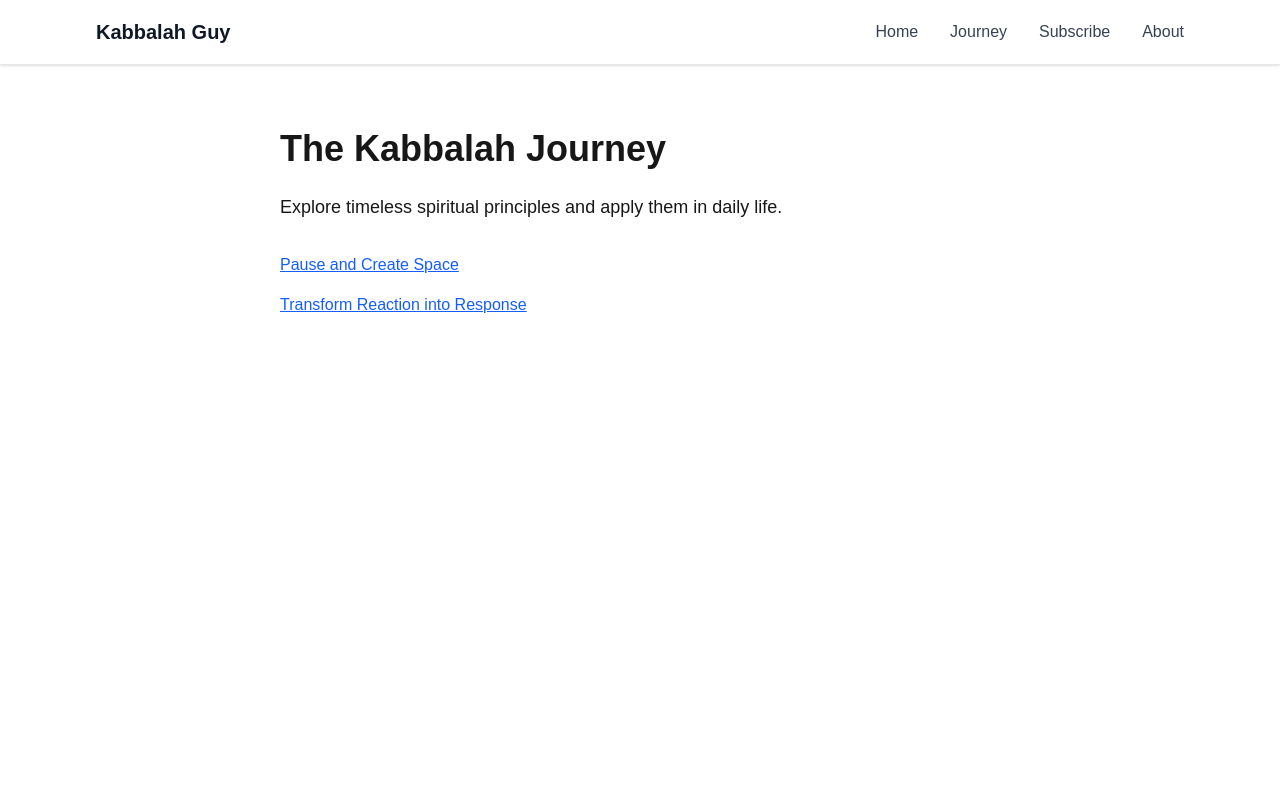
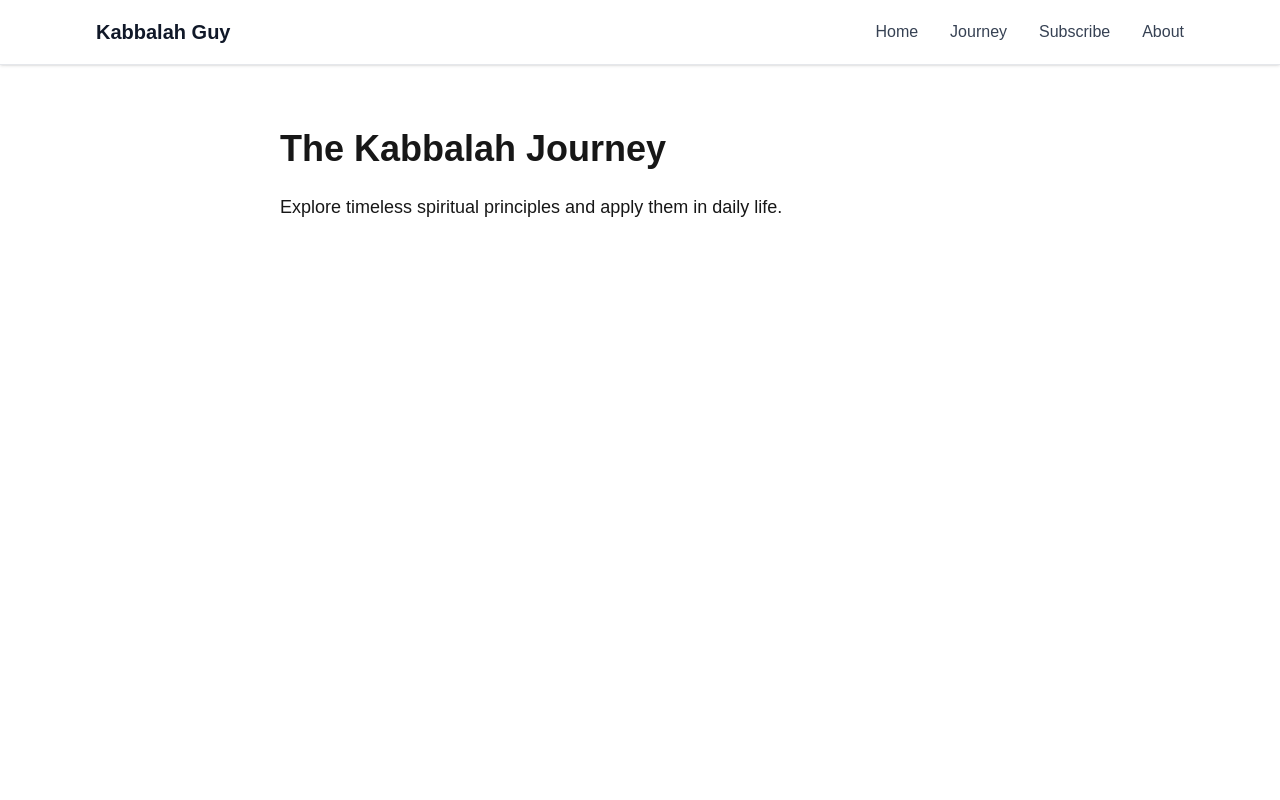
Before and after one commit to Tega83/KabbalahGuy, a Next.js app: page /journey in a window 1280 px wide. Shown: the top 800 px of the page. Built offline with nearby package versions, Linux system fonts and the light colour scheme.

Commit message:
Fix journey page export

```diff
--- a/app/journey/page.tsx
+++ b/app/journey/page.tsx
@@ -8,19 +8,6 @@ export default function JourneyPage() {
       <p className="text-lg mb-8">
         Explore timeless spiritual principles and apply them in daily life.
       </p>
-
-      <ul className="space-y-4">
-        <li>
-          <a href="/journey/pause-and-create-space" className="text-blue-600 underline">
-            Pause and Create Space
-          </a>
-        </li>
-        <li>
-          <a href="/journey/transform-reaction-into-response" className="text-blue-600 underline">
-            Transform Reaction into Response
-          </a>
-        </li>
-      </ul>
     </main>
   );
 }
```
